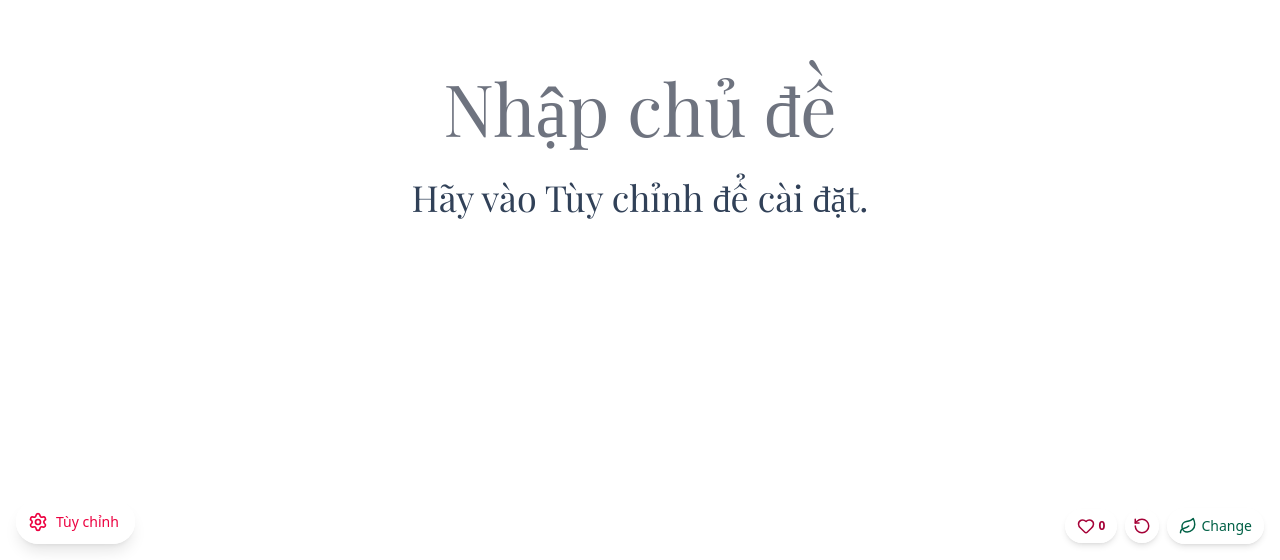
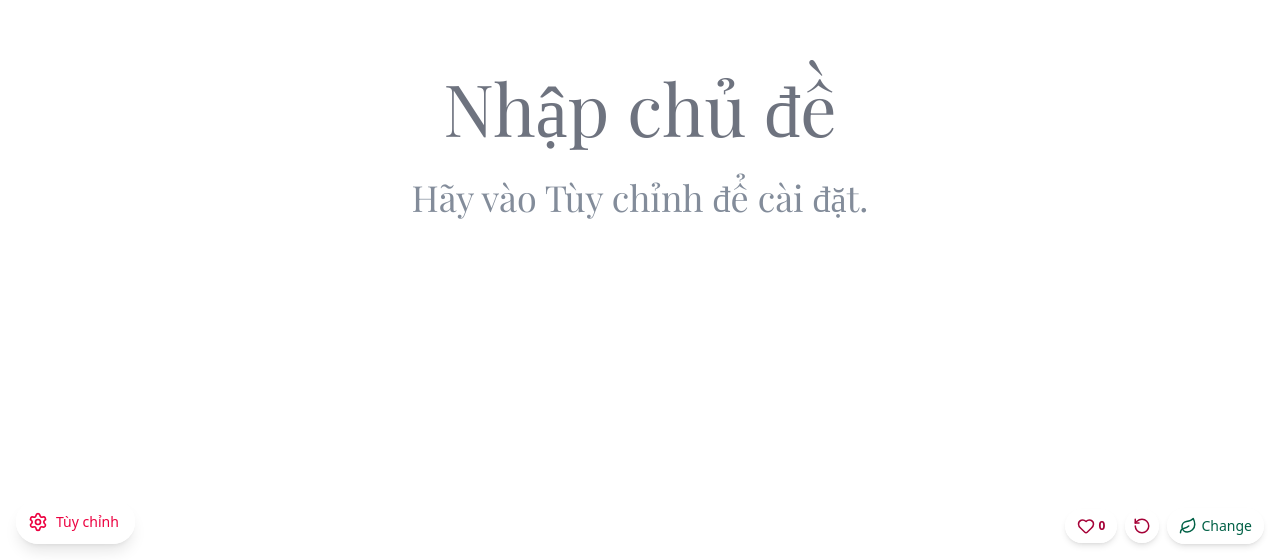
Before and after one commit to vietdieu/lovenote, a React (Vite) app: page / in a window 1280 px wide. Shown: the part 240-800 px from the top of the page. Built offline with nearby package versions, Linux system fonts and the light colour scheme; a web font is replaced by a local one.

Commit message:
Chỉnh ô nhập text

```diff
--- a/src/App.tsx
+++ b/src/App.tsx
@@ -352,12 +352,14 @@ export default function App() {
             <input
               value={title}
               onChange={(e) => setTitle(e.target.value)}
+              onFocus={(e) => e.target.select()}
               className={`text-4xl md:text-6xl ${fontRegistry[fontStyle].class} ${config.text} mb-4 bg-white/20 border-2 border-dashed border-rose-300/30 rounded-lg p-2 w-full text-center focus:outline-none focus:border-rose-500/50 transition-all`}
               placeholder="Nhập tiêu đề..."
             />
             <textarea
               value={message}
               onChange={(e) => setMessage(e.target.value)}
+              onFocus={(e) => e.target.select()}
               className={`text-2xl md:text-3xl ${fontRegistry[fontStyle].class} ${config.secondary} mb-8 bg-white/20 border-2 border-dashed border-rose-300/30 rounded-lg p-2 w-full text-center focus:outline-none focus:border-rose-500/50 transition-all resize-y`}
               placeholder="Nhập lời nhắn..."
             />
@@ -365,7 +367,7 @@ export default function App() {
         ) : (
           <>
             <h1 className={`text-5xl md:text-7xl ${fontRegistry[fontStyle].class} ${config.text} mb-4 transition-all leading-tight ${title === "Nhập chủ đề" ? "opacity-60" : ""}`}>{title}</h1>
-            <p className={`text-3xl md:text-4xl ${fontRegistry[fontStyle].class} ${config.secondary} mb-8 transition-all leading-relaxed ${message === "Hãy vào Tùy chỉnh chọn Chỉnh sửa" ? "opacity-60" : ""}`}>{message}</p>
+            <p className={`text-3xl md:text-4xl ${fontRegistry[fontStyle].class} ${config.secondary} mb-8 transition-all leading-relaxed ${message === "Hãy vào Tùy chỉnh để cài đặt." ? "opacity-60" : ""}`}>{message}</p>
           </>
         )}
       </div>
```
